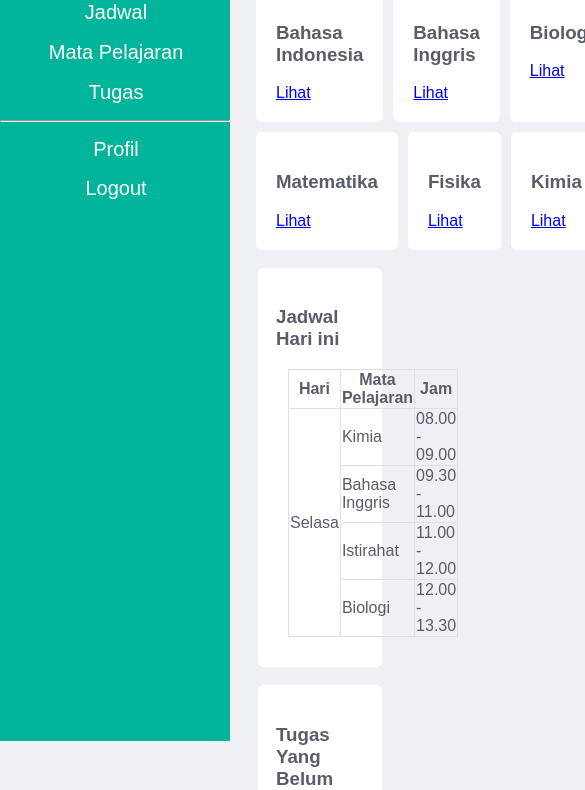
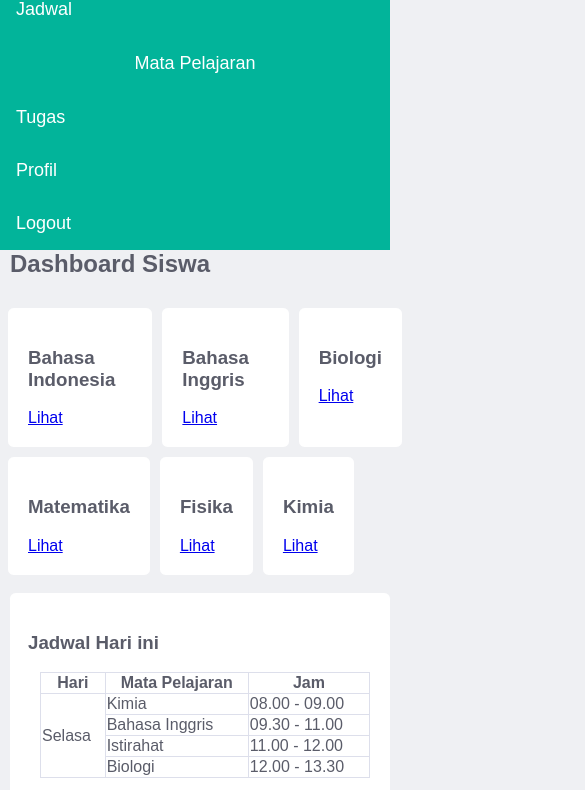
Before and after one commit to Rahmasuci/web_c, a plain HTML site: page dashboard_siswa.html in a window 390 px wide. Shown: the part 123-913 px from the top of the page, 585 px wide, since content can reach past the window. Drawn offline with Linux system fonts and the light colour scheme.

Commit message:
responsive

```diff
--- a/css/style.css
+++ b/css/style.css
@@ -71,8 +71,8 @@
 }
 
 .form-control {
+  display: block;
   position: relative;
-  display: block;
   width: 100%;
   height: 35px;
   padding: 5px;
@@ -87,6 +87,8 @@
 }
 
 .form-group {
+  position: relative;
+  width: 100%;
   margin-bottom: 1rem;
   margin-top: 10px;
   margin-left: 30px;
@@ -145,56 +147,40 @@
 }
 
 .sidenav {
+  margin: 0;
+  padding: 0;
+  width: 200px;
+  background-color: #02B49A;
+  position: fixed;
   height: 100%;
-  width: 230px;
-  position: fixed;
-  z-index: 1;
-  top: 0;
-  left: 0;
-  background-color: #02B49A;
-  overflow-x: hidden;
-  padding-top: 20px;
+  overflow: auto;
 }
 
 .sidenav a {
-  padding: 8px 8px 8px 10px;
+  display: block;
+  color: #fff;
+  padding: 16px;
+   font-size: 18px;
   text-decoration: none;
-  font-size: 20px;
-  color: #fff;
-  display: block;
-  transition: 0.3s;
+}
+
+/* Active/current link */
+.sidnav a.active {
+  background-color: #4CAF50;
+  color: white;
+}
+
+/* Page content. The value of the margin-left property should match the value of the sidebar's width property */
+div.content {
+  margin-left: 200px;
+  padding: 1px 16px;
+  height: 1000px;
 }
 
 .main {
-  margin-left: 250px;
+  margin-left: 230px;
   color : #5a5c69;
   font-family : sans-serif;
-}
-
-.tabel{
-  width: 100%;
-  border: 1px solid #dddfeb;
-  border-collapse: collapse;
-  margin-bottom: 10px;
-}
-
-.tabel-profil{
-  width: 40%;
-  margin-bottom: 10px;
-  text-align: left;
-}
-
-.tabel th{
-  border: 1px solid #dddfeb;
-  text-align: center;
-}
-
-.tabel td{
-  border: 1px solid #dddfeb;
-}
-
-th {
-  text-align: right;
 }
 
 .dropdown .dropbtn {
@@ -235,6 +221,79 @@ th {
   display: block;
 }
 
+/* On screens that are less than 700px wide, make the sidebar into a topbar */
+@media screen and (max-width: 700px) {
+  .sidenav {
+    width: 100%;
+    height: auto;
+    position: relative;
+  }
+  .main {
+    margin-left: 10px;
+    float: left;
+  }
+  .sidenav a {float: left;}
+  div.content {margin-left: 0;}
+  .dropdown{
+    float: left;
+  }
+
+}
+
+/* On screens that are less than 400px, display the bar vertically, instead of horizontally */
+@media screen and (max-width: 400px) {
+  .sidenav a {
+    text-align: left;
+    float: none;
+  }
+  .main {
+    margin-left: 10px;
+    float: none;
+  }
+  .dropdown{
+    float: none;
+  }
+
+
+}
+
+
+.tabel{
+  width: 100%;
+  border: 1px solid #dddfeb;
+  border-collapse: collapse;
+  margin-bottom: 10px;
+}
+
+.tabel-profil{
+  width: 40%;
+  margin-bottom: 10px;
+  text-align: left;
+}
+
+.tabel th{
+  border: 1px solid #dddfeb;
+  text-align: center;
+}
+
+.tabel td{
+  border: 1px solid #dddfeb;
+}
+
+th {
+  text-align: right;
+}
+
+
+
+body{
+  margin: 0;
+}
+
+h2{
+  margin-top: 0
+}
+
 footer{
   margin-top: 10px;
   margin-left: 100px;
--- a/dashboard_siswa.html
+++ b/dashboard_siswa.html
@@ -7,9 +7,8 @@
 </head>
 
 <body class="bg-gray">
-	<div id="mySidenav" class="sidenav font">
-    <a href="dashboard_siswa.html">E-LEARNING</a>
-    <hr>
+	<div class="sidenav font">
+    <a>E-LEARNING</a>
     <a href="dashboard_siswa.html">Dashboard</a>
     <a href="jadwal_siswa.html">Jadwal</a>
     <div class="dropdown">
@@ -26,8 +25,6 @@
       </div>
     </div>
     <a href="tugas_siswa.html">Tugas</a>
-
-    <hr>
     <a href="profil_siswa.html">Profil</a>
     <a href="index.html">Logout</a>
   </div>
```
Also changed, not shown: index.html (added, +34 -0 lines), 1 other file.
